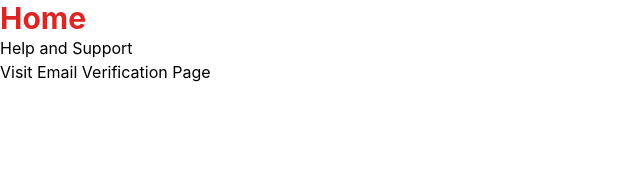
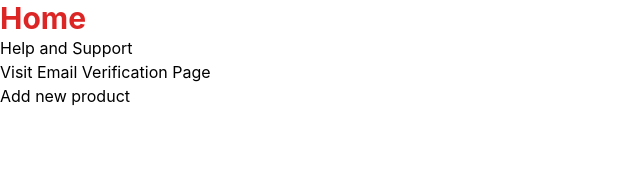
Before and after one commit to Ingressive-for-Good/I4G-OPENSOURCE-FRONTEND-PROJECT-2022, a React (Vite) app: page / in a window 1280 px wide. Shown: the top 176 px of the page, without its empty margins (0-640 px from the left). Built offline with nearby package versions, Linux system fonts and the light colour scheme; a web font is replaced by a local one.

Commit message:
added the route to the page

```diff
--- a/src/App.jsx
+++ b/src/App.jsx
@@ -15,6 +15,9 @@ function App() {
               <Link to="/support">Help and Support</Link>
               <br />
               <Link to="/email-verification">Visit Email Verification Page</Link>
+              <br />
+              <Link to="/products">Add new product</Link>
+
             </>
           }
         />
```
